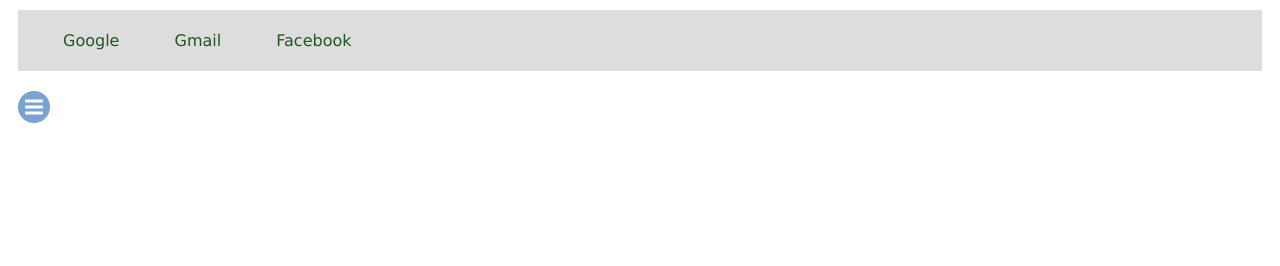
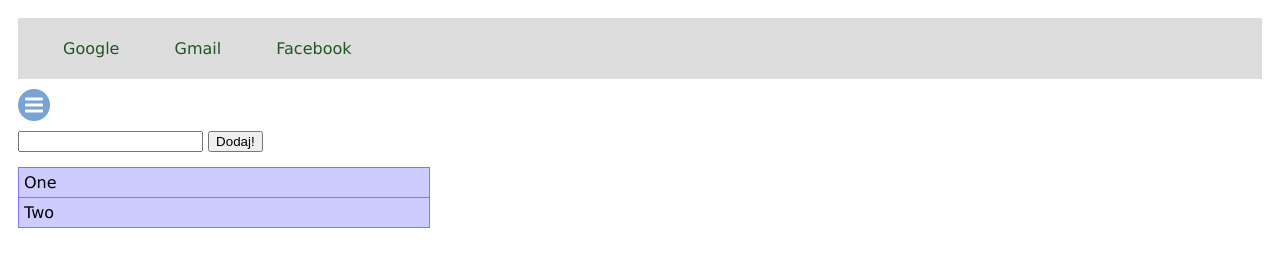
Before and after one commit to danielstudencki/T1-Z3, a plain HTML site: page index.html in a window 1280 px wide. Both pictures are taken after a click on the button 34 px from the left and 34 px from the top of the page. Drawn offline with nearby package versions, Linux system fonts and the light colour scheme.

Commit message:
Add features from 4th task

```diff
--- a/css/style.css
+++ b/css/style.css
@@ -1,10 +1,10 @@
 body {
     font-family: Verdana, Geneva, Tahoma, sans-serif;
+    padding: 10px;
 }
 nav {
     background-color: #ddd;
     padding: 5px;
-    margin: 10px;
 }
 .navbar {
     display: none;
@@ -16,10 +16,13 @@ nav {
     height: 32px;
     border: none;
     opacity: 0.75;
-    margin: 10px;
+    margin: 10px 0;
 }
 .reveal-button:hover {
     opacity: 1;
+}
+.reveal-button:focus {
+    outline: none;
 }
 .menu-item {
     display: inline-flex;
@@ -34,3 +37,18 @@ nav {
 .menu-item a:hover {
     color: #fff;
 }
+.list {
+    margin: 15px 0;
+    padding: 0;
+}
+.item:first-child {
+    border-top: 1px solid #77f;
+}
+.item {
+    list-style: none;
+    background-color: #ccf;
+    padding: 5px;
+    width: 400px;
+    border: 1px solid #77f;
+    border-top: 0px;
+}
--- a/index.html
+++ b/index.html
@@ -22,6 +22,16 @@
         </nav>
         <button class="reveal-button"></button>
 
+        <form class="input-list">
+            <input id="input-field" type="text" name="text" required>
+            <button class="add-button">Dodaj!</button>
+        </form>
+
+        <ul class="list">
+            <li class="item">One</li>
+            <li class="item">Two</li>
+        </ul>
+
         <script src="https://cdnjs.cloudflare.com/ajax/libs/jquery/3.1.1/jquery.min.js"></script>
         <script src="js/main.js"></script>
     </body>
--- a/js/main.js
+++ b/js/main.js
@@ -16,8 +16,28 @@
             } else {
                 navbar.addClass('hidden');
                 navbar.stop().slideUp(duration, easing)
+            };
+        });
+
+        // Obsługa formularza
+
+        var addButton = $('.add-button'),
+            textField = $('#input-field'),
+            list = $('.list');
+
+        addButton.on('click', function(e){
+            e.preventDefault();
+            var value = textField.val().trim();
+
+            if(value !== "") {
+                var newElement = $('<li class="item">'+value+'</li>')
+                list.append(newElement)
+            } else {
+                return;
             }
-        });
+
+        })
+
     });
 
 })(jQuery);
```
